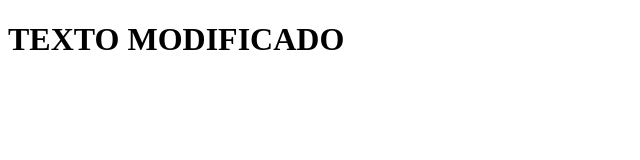
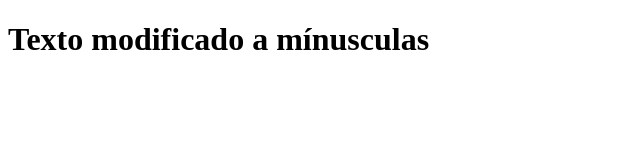
Before and after one commit to ctkrecords/git-prueba, a plain HTML site: page index.html in a window 1280 px wide. Shown: the whole page, without its empty margins (0-640 px from the left). Drawn offline with Linux system fonts and the light colour scheme.

Commit message:
CHANGED: título y body

```diff
--- a/index.html
+++ b/index.html
@@ -1,9 +1,9 @@
 <!DOCTYPE html>
 <html>
     <head>
-        <title>TITULO</title>
+        <title>Titulo de mi primera página que va a Git</title>
     </head>
     <body>
-        <h1>TEXTO MODIFICADO</h1>
+        <h1>Texto modificado a mínusculas</h1>
     </body>
 </html>
```
